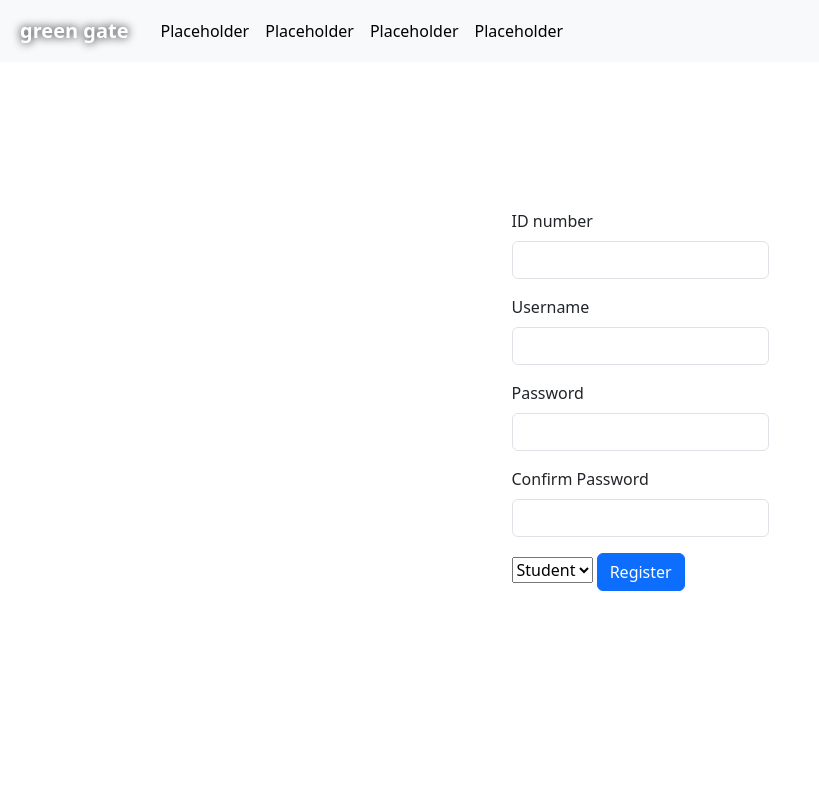
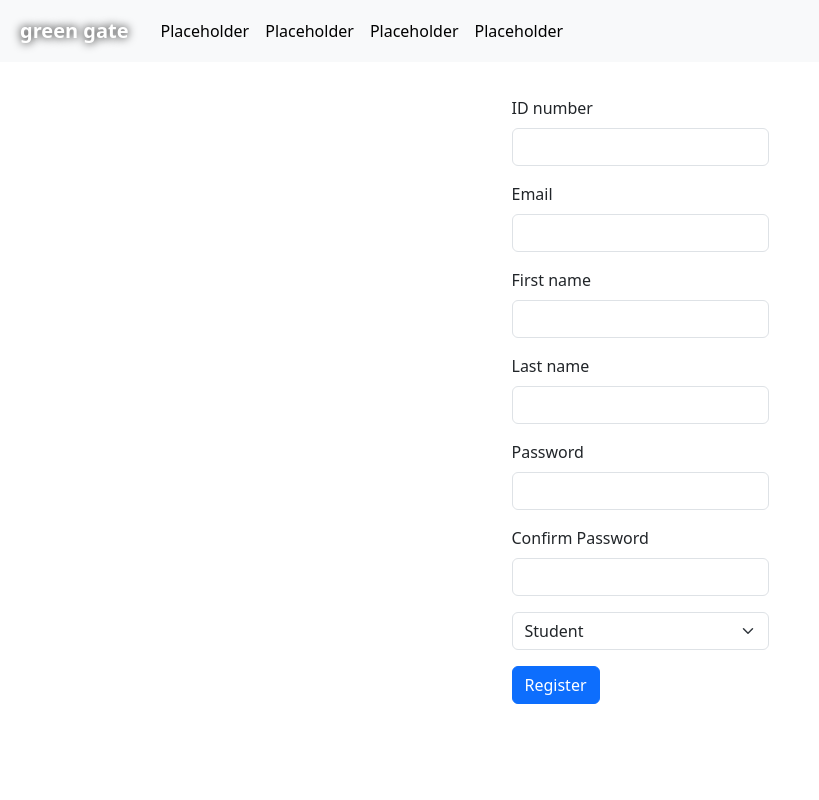
Before and after one commit to rea-prince/green-gate, a Flask app: page /register in a window 1280 px wide. Shown: the whole page, without its empty margins (0-819 px from the left). Run offline with Flask 3, Linux system fonts and the light colour scheme.

Commit message:
Fixed login and register issues

```diff
--- a/app.py
+++ b/app.py
@@ -1,14 +1,15 @@
+import os
 import sqlite3
+import re
 from flask import Flask, redirect, url_for, render_template, request, session
 from flask_session import Session
 from werkzeug.security import check_password_hash, generate_password_hash
 
 
-# connect sqlite3
-connection = sqlite3.connect('enrollment.db')
-cursor = connection.cursor()
 
+# configure application
 app = Flask(__name__)
+app.secret_key = os.urandom(24)
 app.config['TEMPLATES_AUTO_RELOAD'] = True
 
 @app.route('/')
@@ -17,24 +18,24 @@ def index():
 
 @app.route('/login', methods=["GET", "POST"])
 def login():
-
+    connection = sqlite3.connect('enrollment.db')
+    cursor = connection.cursor()
     session.clear()
-
     if request.method == "POST":
-        # check if empty or if id number is a number
+        # input
         id_number = request.form.get("id_number", "").strip()
         password = request.form.get("password", "")
 
-        # Validate ID number
-        if not id_number.isdigit():
+        # check if any field is empty
+        if not password or not id_number:
             return redirect("/login")
 
-        if not password:
+        # check if id number is a number
+        if not id_number.isdigit():
             return redirect("/login")
 
         # query database for user
         user = cursor.execute("SELECT * FROM users WHERE id = ?", (id_number,)).fetchone()
-        # hash the password
 
         # check if id number is in database or if password doesn't match
         if user is None or not check_password_hash(user[2], password):
@@ -50,21 +51,43 @@ def login():
 @app.route("/register", methods=["GET", "POST"])
 def register():
     if request.method == "POST":
+        # initialize db
+        connection = sqlite3.connect('enrollment.db')
+        cursor = connection.cursor()
+
+        # get id number and email
         id_number = request.form.get("id_number").strip()
-        username = request.form.get("username").strip()
+        email_address = request.form.get("emailaddress").strip()
+
+        # set regex for email
+        email_pattern = r"^[^@]+@[^@]+\.[^@]+$"
+
+        # get first and last name
+        firstname = request.form.get("firstname").strip()
+        lastname = request.form.get("lastname").strip()
+
+        # get password
         password = request.form.get("password", "")
         confirmation = request.form.get("confirmation", "")
 
+        # get user role
         user_role = request.form.get("role", "")
         possible_roles = ["student", "faculty", "admin"]
 
         # validity
         # if any field is blank
-        if not id_number or not username or not password or not confirmation or not user_role:
+        if not id_number or not email_address or not firstname or not lastname or not password or not confirmation or not user_role:
             return redirect("/register")
         # validate ID number
         if not id_number.isdigit():
             return redirect("/register")
+        # validate email address
+        if not re.match(email_pattern, email_address):
+            return redirect("/register")
+        email_check = cursor.execute("SELECT email FROM users WHERE email = ?", (email_address,)).fetchone()
+        if email_check:
+            return render_template("error.html")
+
         # if password and confirmation don't match
         if password != confirmation:
             return redirect("/register")
@@ -75,19 +98,19 @@ def register():
         # availability
         # if ID or username are already in db
         id_check = cursor.execute("SELECT id FROM users WHERE id = ?", (id_number,)).fetchone()
-        username_check = cursor.execute("SELECT username FROM users WHERE username = ?", (username)).fetchone()
-        if id_check or username_check:
+        if id_check:
             return render_template("error.html")
 
         # hash password
         password_hash = generate_password_hash(password)
 
+        # generate username based on first and last name w/ regex (chat gpt'd)
+        safe_firstname = re.sub(r'[^\wÀ-ÖØ-öø-ÿ]+', '', firstname.lower())
+        safe_lastname = re.sub(r'[^\wÀ-ÖØ-öø-ÿ]+', '', lastname.lower())
+        username = f"{safe_firstname}_{safe_lastname}"
+
         # store in users
-        cursor.execute("INSERT INTO users (id, username, password_hash, role) VALUES (?, ?, ?, ?)", (id_number, username, password_hash, user_role))
-
-        # insert to students db
-        if user_role == "student":
-            cursor.execute("INSERT INTO students (student_id) VALUES (?)", (id_number,))
+        cursor.execute("INSERT INTO users (id, username, password_hash, role, first_name, last_name, email) VALUES (?, ?, ?, ?, ?, ?, ?)", (id_number, username, password_hash, user_role, firstname, lastname, email_address))
 
         # commit insert
         connection.commit()
--- a/static/styles.css
+++ b/static/styles.css
@@ -12,9 +12,13 @@ body {
   color:rgb(255, 255, 255);
 }
 
-.flex-row {
+.flex-custom {
   display: flex;
   height: 100vh;
   justify-content: center;
   align-items: center;
 }
+
+#floatingSelect {
+  margin-bottom: 1rem;
+}
--- a/templates/index.html
+++ b/templates/index.html
@@ -3,8 +3,7 @@
 {% block title %}Home{% endblock %}
 
 {% block body %}
-    <div class="container flex-column">
-        <div class="row">
+    <div class=" container d-flex flex-row justify-content-center">
         <div class="col-sm-5">
             <h1>Welcome to GreenGate!</h1>
             <button type="button" class="btn btn-primary" onclick="window.location.href='{{ url_for('login') }}'">Login</button>
@@ -17,6 +16,4 @@
             </p>
         </div>
     </div>
-    </div>
-
 {% endblock %}
--- a/templates/register.html
+++ b/templates/register.html
@@ -1,35 +1,43 @@
 {% extends "layout.html" %}
 
-{% block title %}Log in{% endblock %}
+{% block title %}Register{% endblock %}
 
 {% block body %}
-    <div class="container flex-row">
-        <div class="d-flex justify-content-center">
-            <form id="login">
+<div class="container d-flex flex-custom justify-content-center">
+    <form id="register" method="POST" action="/register">
         <div class="mb-3">
             <label for="idnumberinput" class="form-label">ID number</label>
-                    <input type="number" class="form-control" id="idnumberinput" name="id_number" aria-describedby="idnumberinput">
+            <input type="number" class="form-control" id="idnumberinput" name="id_number" aria-describedby="idnumberinput" required>
         </div>
         <div class="mb-3">
-                    <label for="username" class="form-label">Username</label>
-                    <input type="text" class="form-control" id="username" name="id_number" aria-describedby="username">
+            <label for="emailaddress" class="form-label">Email</label>
+            <input type="email" class="form-control" id="emailaddress" name="emailaddress" aria-describedby="lastname" required>
+        </div>
+        <div class="mb-3">
+            <label for="firstname" class="form-label">First name</label>
+            <input type="text" class="form-control" id="firstname" name="firstname" aria-describedby="firstname" required>
+        </div>
+        <div class="mb-3">
+            <label for="lastname" class="form-label">Last name</label>
+            <input type="text" class="form-control" id="lastname" name="lastname" aria-describedby="lastname" required>
         </div>
         <div class="mb-3">
             <label for="passwordinput" class="form-label">Password</label>
-                    <input type="password" class="form-control" id="passwordinput" name="password">
+            <input type="password" class="form-control" id="passwordinput" name="password" required>
         </div>
         <div class="mb-3">
             <label for="confirmation" class="form-label">Confirm Password</label>
-                    <input type="password" class="form-control" id="confirmation" name="confirmation">
+            <input type="password" class="form-control" id="confirmation" name="confirmation" required>
         </div>
-                <select name="role" id="role">
+        <div class="mb-3">
+            <select name="role" class="form-select" id="floatingSelect" aria-label="Floating label select example" required>
                 <option value="student">Student</option>
                 <option value="faculty">Faculty</option>
                 <option value="admin">Admin</option>
             </select>
+        </div>
         <button type="submit" class="btn btn-primary">Register</button>
     </form>
 </div>
-    </div>
 
 {% endblock %}
```
Also changed, not shown: templates/login.html (+3 -5 lines), enrollment.db. Lines whose indentation alone changed are shown as unchanged.
